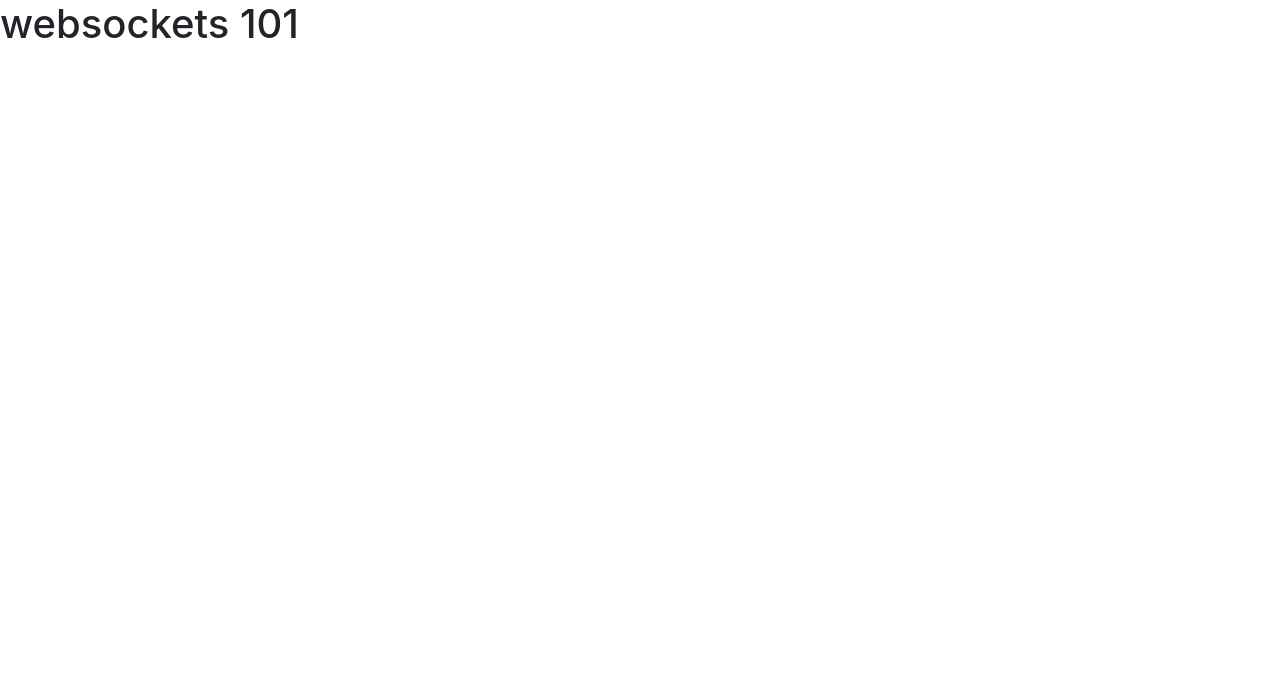
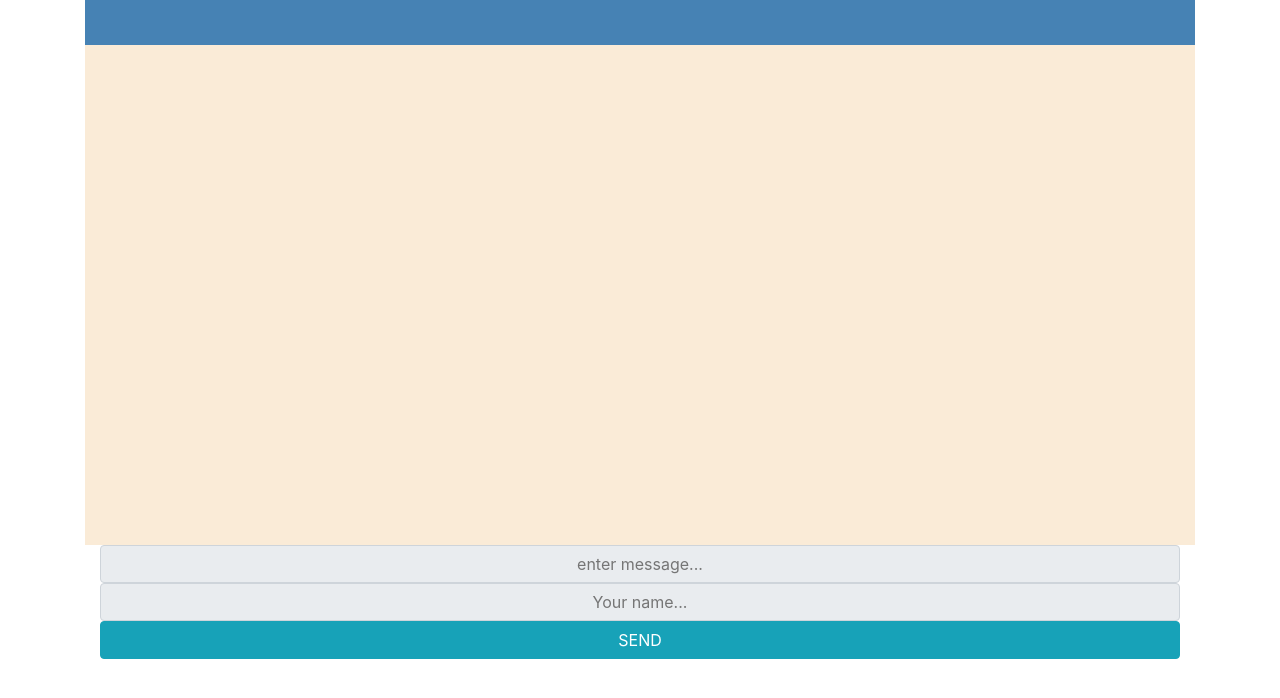
Before and after one commit to CohenINT/RTC_Chat, a website: page public/index.html in a window 1280 px wide. Drawn offline with Linux system fonts and the light colour scheme; no server answers.

Commit message:
buid gui

```diff
--- a/public/css/main.css
+++ b/public/css/main.css
@@ -0,0 +1,11 @@
+
+
+.feedback {
+    background-color: steelblue;
+    height: 45px;
+}
+
+#output {
+    background-color: antiquewhite;
+    height: 500px;
+}
--- a/public/index.html
+++ b/public/index.html
@@ -14,10 +14,54 @@
 </head>
 <body>
 
+   <div class="container">
 
-    <h1>
-        websockets 101
-    </h1>
+  <div class="row">
+      <div class="col-12">
+
+          <div class="container-fluid">
+              <div class="row">
+                  <div class="col-12 feedback">
+
+                  </div>
+
+
+              </div>
+
+              <div class="row">
+                  <div class="col-12" id="output">
+
+
+                  </div>
+              </div>
+
+              <div class="row">
+                  <div class="col-12">
+                    <input type="text" id="message" class="w-100 input-group-text" placeholder="enter message..."/>
+                  </div>
+              </div>
+
+              <div class="row">
+                  <div class="col-12">
+                      <input type="text" id="handle" class="w-100 input-group-text" placeholder="Your name..."/>
+                  </div>
+              </div>
+
+              <div class="row">
+                  <div class="col-12">
+                      <button type="button" class="btn w-100 btn-info">SEND</button>
+                  </div>
+
+              </div>
+
+          </div>
+
+
+      </div>
+  </div>
+
+   </div>
+
 
 
 
--- a/public/js/main.js
+++ b/public/js/main.js
@@ -1 +1,6 @@
-/// <reference path="../src/js/socket.io.js" />
+/// <reference path="../js/socket.io.js" />
+
+//Make connection
+var port=4000;
+var host="http://localhost:";
+var socket= io.connect(host+port);
```
Also changed, not shown: src/index.js (+8 -0 lines).
